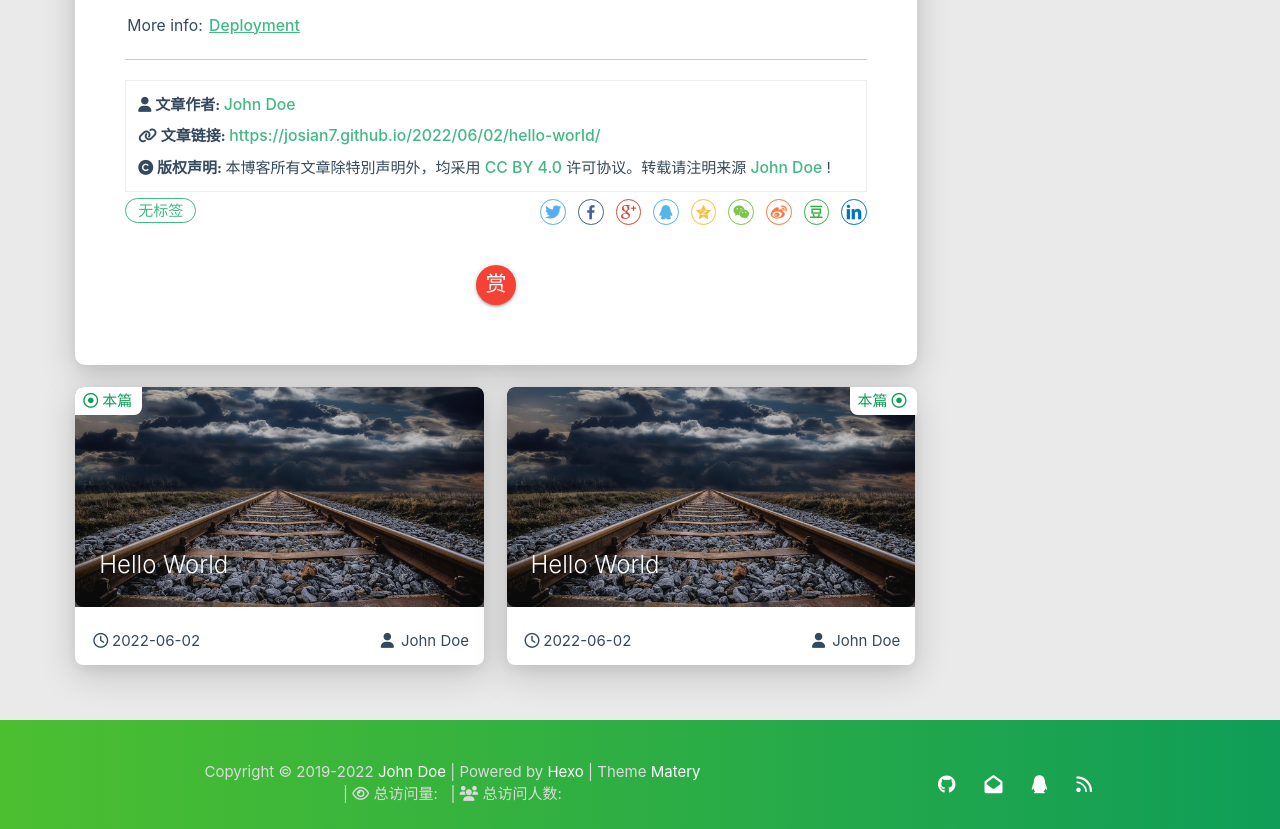
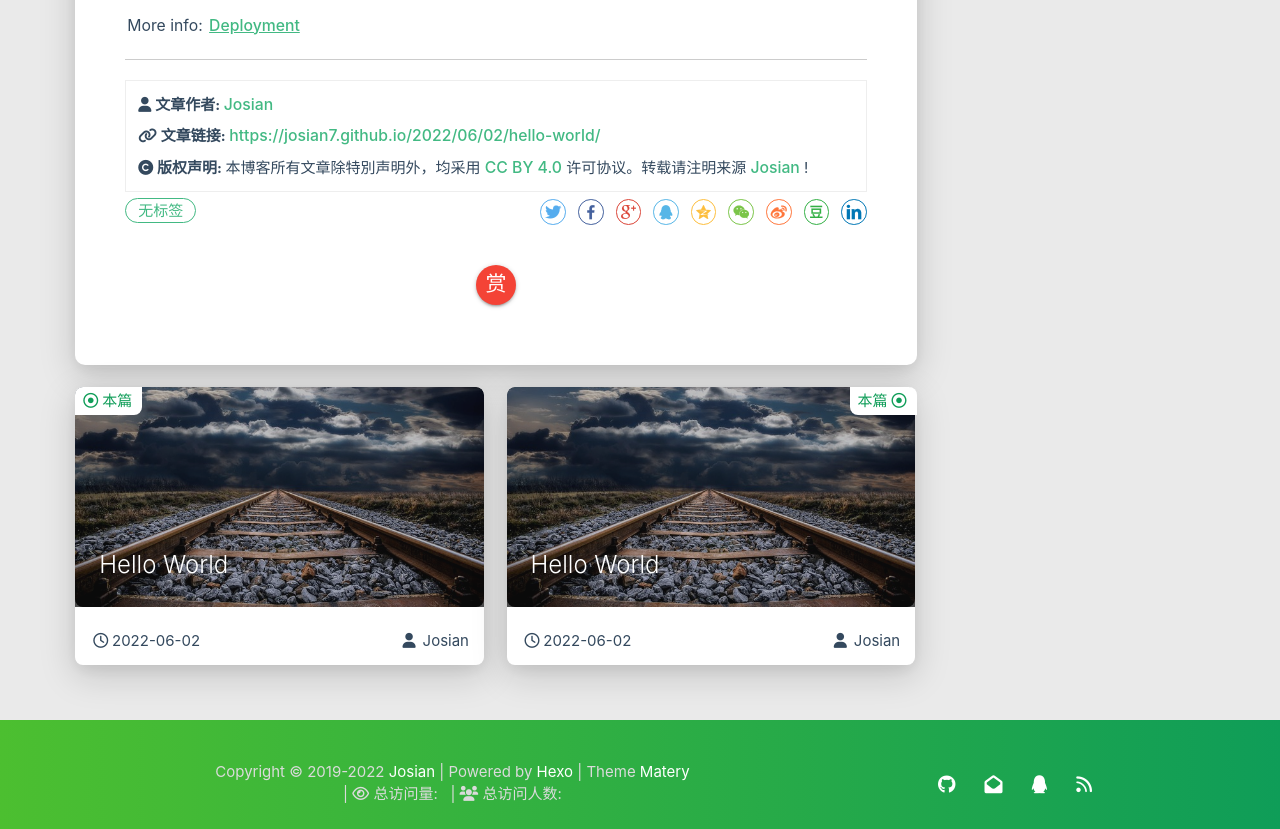
Before and after one commit to Josian7/Josian7.github.io, a plain HTML site: page 2022/06/02/hello-world/index.html in a window 1280 px wide. Shown: the part 1445-2274 px from the top of the page. Drawn offline with Linux system fonts and the light colour scheme; some packages are replaced by stand-ins of ours; no server answers; a script that the page names is missing.

Commit message:
Site updated: 2022-06-02 17:42:58

```diff
--- a/2022/06/02/hello-world/index.html
+++ b/2022/06/02/hello-world/index.html
@@ -4,7 +4,7 @@
 
 <head>
     <meta charset="utf-8">
-    <meta name="keywords" content="Hello World, Hexo">
+    <meta name="keywords" content="Hello World, Josian">
     <meta name="description" content="Welcome to Hexo! This is your very first post. Check documentation for more info. If you get any problems when using Hex">
     <meta http-equiv="X-UA-Compatible" content="IE=edge">
     <meta name="viewport" content="width=device-width, initial-scale=1.0, user-scalable=no">
@@ -19,7 +19,7 @@
 
 
 
-    <title>Hello World | Hexo</title>
+    <title>Hello World | Josian</title>
     <link rel="icon" type="image/png" href="/favicon.png">
 
     <link rel="stylesheet" type="text/css" href="/libs/awesome/css/all.min.css">
@@ -44,7 +44,7 @@
 
                     <img src="/medias/logo.png" class="logo-img" alt="LOGO">
 
-                    <span class="logo-span">Hexo</span>
+                    <span class="logo-span">Josian</span>
                 </a>
             </div>
 
@@ -143,7 +143,7 @@
 
         <img src="/medias/logo.png" class="logo-img circle responsive-img">
 
-        <div class="logo-name">Hexo</div>
+        <div class="logo-name">Josian</div>
         <div class="logo-desc">
 
             Never really desperate, only the lost of the soul.
@@ -492,7 +492,7 @@
                     </i>
                 </span>
                 <span class="reprint-info">
-                    <a href="/about" rel="external nofollow noreferrer">John Doe</a>
+                    <a href="/about" rel="external nofollow noreferrer">Josian</a>
                 </span>
             </div>
             <div class="reprint__type">
@@ -515,7 +515,7 @@
                     本博客所有文章除特別声明外，均采用
                     <a href="https://creativecommons.org/licenses/by/4.0/deed.zh" rel="external nofollow noreferrer" target="_blank">CC BY 4.0</a>
                     许可协议。转载请注明来源
-                    <a href="/about" target="_blank">John Doe</a>
+                    <a href="/about" target="_blank">Josian</a>
                     !
                 </span>
             </div>
@@ -738,7 +738,7 @@
                         <span class="publish-author">
 
                             <i class="fas fa-user fa-fw"></i>
-                            John Doe
+                            Josian
 
                         </span>
                     </div>
@@ -776,7 +776,7 @@
                         <span class="publish-author">
 
                             <i class="fas fa-user fa-fw"></i>
-                            John Doe
+                            Josian
 
                         </span>
                     </div>
@@ -966,7 +966,7 @@
 
                 <span id="year">2019-2022</span>
 
-            <a href="/about" target="_blank">John Doe</a>
+            <a href="/about" target="_blank">Josian</a>
             |&nbsp;Powered by&nbsp;<a href="https://hexo.io/" target="_blank">Hexo</a>
             |&nbsp;Theme&nbsp;<a href="https://github.com/blinkfox/hexo-theme-matery" target="_blank">Matery</a>
             <br>
```
Also changed, not shown: archives/2022/06/index.html (+7 -7 lines), archives/2022/index.html (+7 -7 lines), archives/index.html (+7 -7 lines), index.html (+7 -7 lines).
